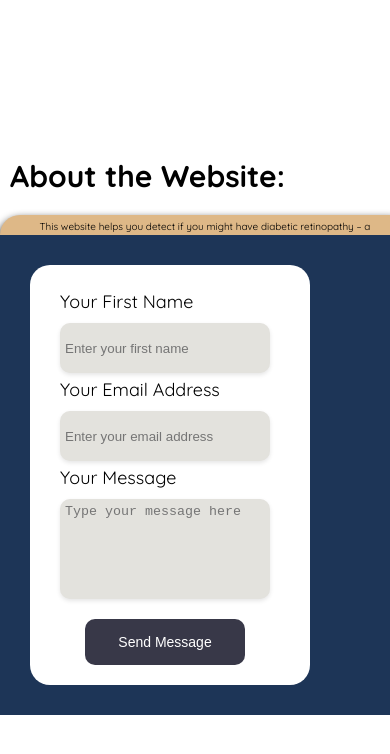
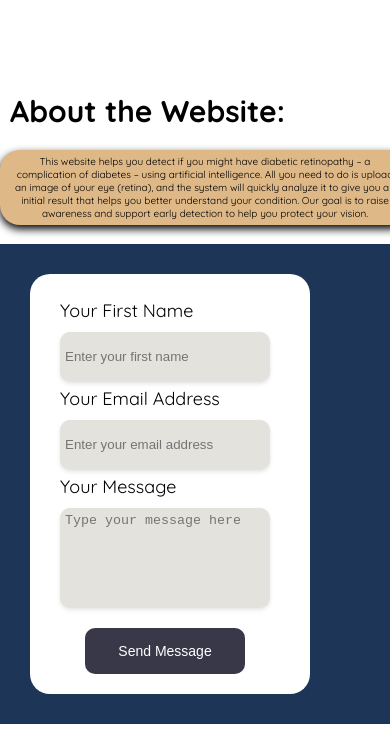
Before and after one commit to 5p52/IT, a plain HTML site: page index.html in a window 390 px wide. Shown: the part 129-883 px from the top of the page. Drawn offline with Linux system fonts and the light colour scheme.

Commit message:
Update style.css

```diff
--- a/style.css
+++ b/style.css
@@ -423,6 +423,7 @@ main {
         margin-left: 0;
         margin-top: 50px;
         font-size: 10px;
+        padding-bottom: 130px;
     }
 
     #about .aa {
```
